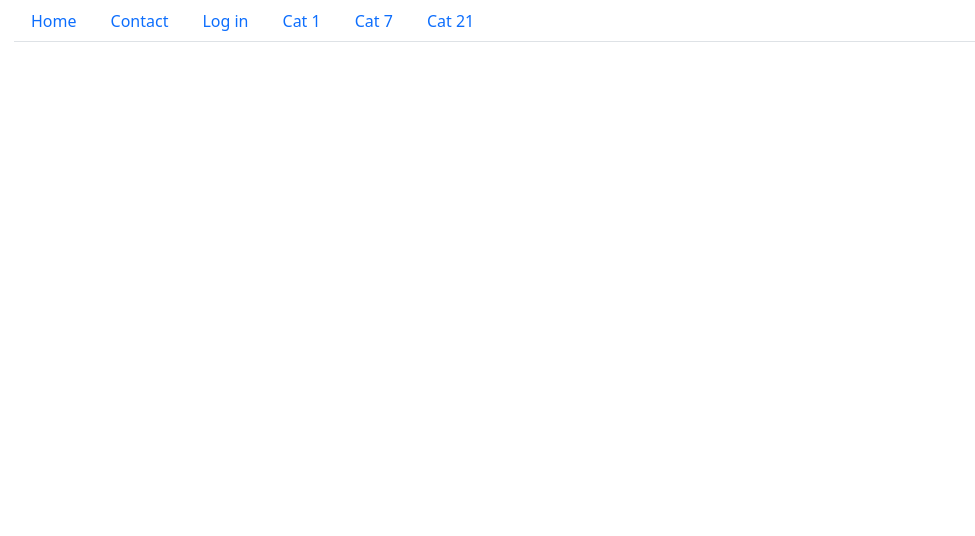
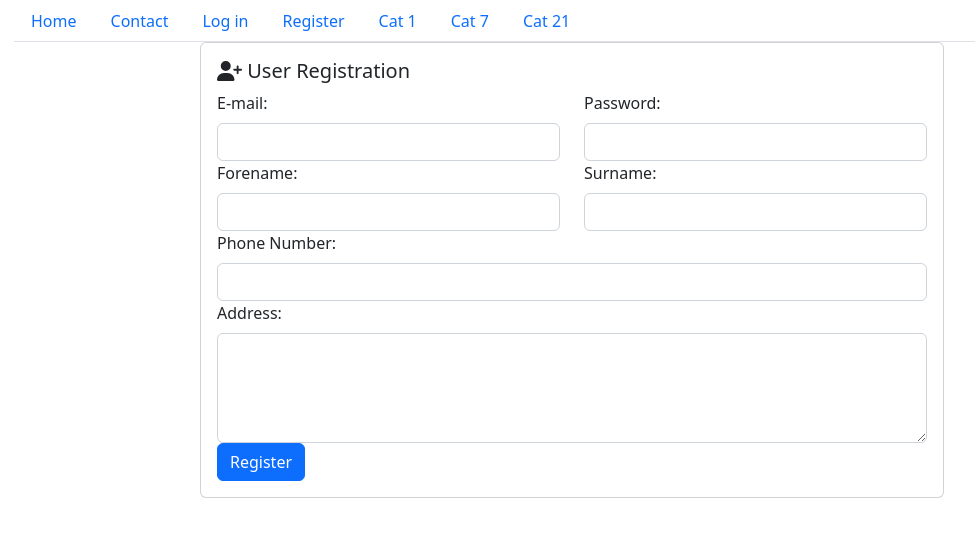
Before and after one commit to AlenMujanovic/Hardware-Store-FRONTEND, a React (Create React App) app: page /#/user/register in a window 1280 px wide. Shown: the top 536 px of the page, without its empty margins (68-1043 px from the left). Built offline with nearby package versions, Linux system fonts and the light colour scheme.

Commit message:
Implement the user registration component

```diff
--- /dev/null
+++ b/src/components/UserRegistrationPage/UserRegistrationPage.tsx
@@ -0,0 +1,224 @@
+import { faUserPlus } from "@fortawesome/free-solid-svg-icons";
+import { FontAwesomeIcon } from "@fortawesome/react-fontawesome";
+import React from "react";
+import { Container, Card, Col, Form, Alert, Button, Row } from "react-bootstrap";
+import { Link } from "react-router-dom";
+import api, { ApiResponse } from "../../api/api";
+
+interface UserRegistrationPageState {
+    formData: {
+        email: string;
+        password: string;
+        forename: string;
+        surname: string;
+        phone: string;
+        address: string;
+    };
+
+    message?: string;
+
+    isRegistrationComplete: boolean;
+}
+
+export class UserRegistrationPage extends React.Component {
+    state: UserRegistrationPageState;
+
+    constructor(props: Readonly<{}>) {
+        super(props);
+
+        this.state = {
+            isRegistrationComplete: false,
+            formData: {
+                email: "",
+                password: "",
+                forename: "",
+                surname: "",
+                phone: "",
+                address: "",
+            },
+        };
+    }
+
+    render() {
+        return (
+            <Container>
+                <Col md={{ span: 8, offset: 2 }}>
+                    <Card>
+                        <Card.Body>
+                            <>
+                                <Card.Title>
+                                    <FontAwesomeIcon icon={faUserPlus} /> User Registration
+                                </Card.Title>
+                                {this.state.isRegistrationComplete === false
+                                    ? this.renderForm()
+                                    : this.renderRegistrationCompleteMessage()}
+                            </>
+                        </Card.Body>
+                    </Card>
+                </Col>
+            </Container>
+        );
+    }
+
+    private formInputChanged(event: React.ChangeEvent<HTMLInputElement>) {
+        const newFormData = Object.assign(this.state.formData, {
+            [event.target.id]: event.target.value,
+        });
+
+        const newState = Object.assign(this.state, {
+            formData: newFormData,
+        });
+
+        this.setState(newState);
+    }
+
+    private renderForm() {
+        return (
+            <>
+                <Form>
+                    <Row>
+                        <Col md="6">
+                            <Form.Group>
+                                <Form.Label htmlFor="email">E-mail:</Form.Label>
+                                <Form.Control
+                                    type="email"
+                                    id="email"
+                                    value={this.state.formData.email}
+                                    onChange={(event) => this.formInputChanged(event as any)}
+                                />
+                            </Form.Group>
+                        </Col>
+                        <Col md="6">
+                            <Form.Group>
+                                <Form.Label htmlFor="password">Password:</Form.Label>
+                                <Form.Control
+                                    type="password"
+                                    id="password"
+                                    value={this.state.formData.password}
+                                    onChange={(event) => this.formInputChanged(event as any)}
+                                />
+                            </Form.Group>
+                        </Col>
+                    </Row>
+
+                    <Row>
+                        <Col md="6">
+                            <Form.Group>
+                                <Form.Label htmlFor="forename">Forename:</Form.Label>
+                                <Form.Control
+                                    type="text"
+                                    id="forename"
+                                    value={this.state.formData.forename}
+                                    onChange={(event) => this.formInputChanged(event as any)}
+                                />
+                            </Form.Group>
+                        </Col>
+                        <Col md="6">
+                            <Form.Group>
+                                <Form.Label htmlFor="surname">Surname:</Form.Label>
+                                <Form.Control
+                                    type="text"
+                                    id="surname"
+                                    value={this.state.formData.surname}
+                                    onChange={(event) => this.formInputChanged(event as any)}
+                                />
+                            </Form.Group>
+                        </Col>
+                    </Row>
+
+                    <Form.Group>
+                        <Form.Label htmlFor="phone">Phone Number:</Form.Label>
+                        <Form.Control
+                            type="phone"
+                            id="phone"
+                            value={this.state.formData.phone}
+                            onChange={(event) => this.formInputChanged(event as any)}
+                        />
+                    </Form.Group>
+                    <Form.Group>
+                        <Form.Label htmlFor="address">Address:</Form.Label>
+                        <Form.Control
+                            id="address"
+                            as="textarea"
+                            rows={4}
+                            value={this.state.formData.address}
+                            onChange={(event) => this.formInputChanged(event as any)}
+                        />
+                    </Form.Group>
+
+                    <Form.Group>
+                        <Button variant="primary" onClick={() => this.doRegister()}>
+                            Register
+                        </Button>
+                    </Form.Group>
+                </Form>
+                <Alert variant="danger" className={this.state.message ? "" : "d-none"}>
+                    {this.state.message}
+                </Alert>
+            </>
+        );
+    }
+
+    private renderRegistrationCompleteMessage() {
+        return (
+            <p>
+                The acount has been registered.
+                <br />
+                <Link to="/user/login">Click here</Link>to go to the login page
+            </p>
+        );
+    }
+
+    private doRegister() {
+        const data = {
+            email: this.state.formData.email,
+            password: this.state.formData.password,
+            forename: this.state.formData.forename,
+            surname: this.state.formData.surname,
+            phoneNumber: this.state.formData.phone,
+            postalAddress: this.state.formData.address,
+        };
+
+        api("auth/user/register", "post", data).then((res: ApiResponse) => {
+            if (res.status === "error") {
+                this.setErrorMessage("System error... Try again!");
+                return;
+            }
+
+            if (res.data.statusCode !== undefined) {
+                this.handleErrors(res.data);
+                return;
+            }
+
+            this.registrationComplete();
+        });
+    }
+
+    private setErrorMessage(message: string) {
+        const newState = Object.assign(this.state, {
+            messages: message,
+        });
+
+        this.setState(newState);
+    }
+
+    private handleErrors(data: any) {
+        let message = "";
+
+        switch (data.statusCode) {
+            case -6001:
+                message = "This account already exists!";
+                break;
+        }
+
+        this.setErrorMessage(message);
+    }
+
+    private registrationComplete() {
+        const newState = Object.assign(this.state, {
+            isRegistrationComplete: true,
+        });
+
+        this.setState(newState);
+    }
+}
--- a/src/index.tsx
+++ b/src/index.tsx
@@ -13,11 +13,13 @@ import HomePage from "./components/HomePage/HomePage";
 import ContactPage from "./components/ContactPage/ContactPage";
 import UserLoginPage from "./components/UserLoginPage/UserLoginPage";
 import CategoryPage from "./components/CategoryPage/CategoryPage";
+import { UserRegistrationPage } from "./components/UserRegistrationPage/UserRegistrationPage";
 
 const menuItems = [
     new MainMenuItem("Home", "/"),
     new MainMenuItem("Contact", "/contact/"),
     new MainMenuItem("Log in", "/user/login/"),
+    new MainMenuItem("Register", "/user/register/"),
     new MainMenuItem("Cat 1", "/category/1/"),
     new MainMenuItem("Cat 7", "/category/7/"),
     new MainMenuItem("Cat 21", "/category/21/"),
@@ -32,6 +34,7 @@ root.render(
                 <Route exact path="/" component={HomePage} />
                 <Route path="/contact" component={ContactPage} />
                 <Route path="/user/login" component={UserLoginPage} />
+                <Route path="/user/register" component={UserRegistrationPage} />
                 <Route path="/category/:cId" component={CategoryPage} />
             </Switch>
         </HashRouter>
```
